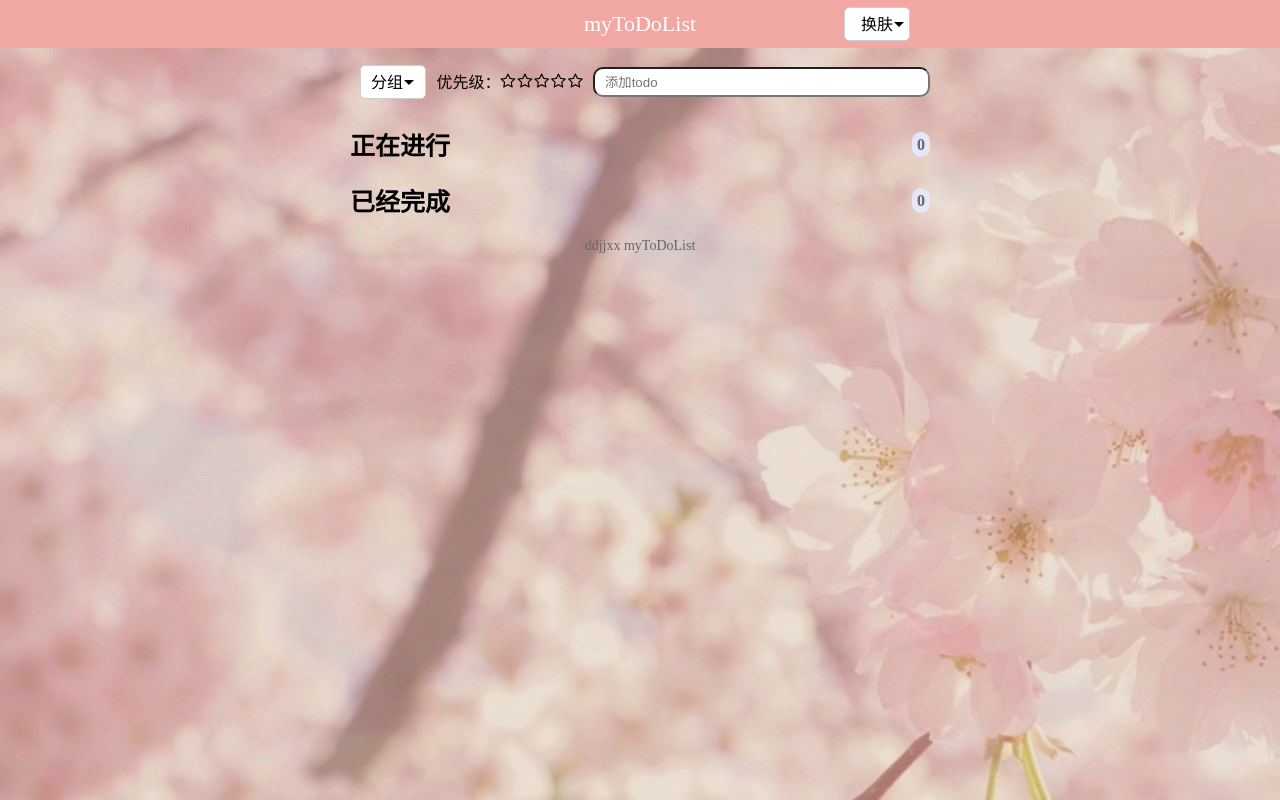
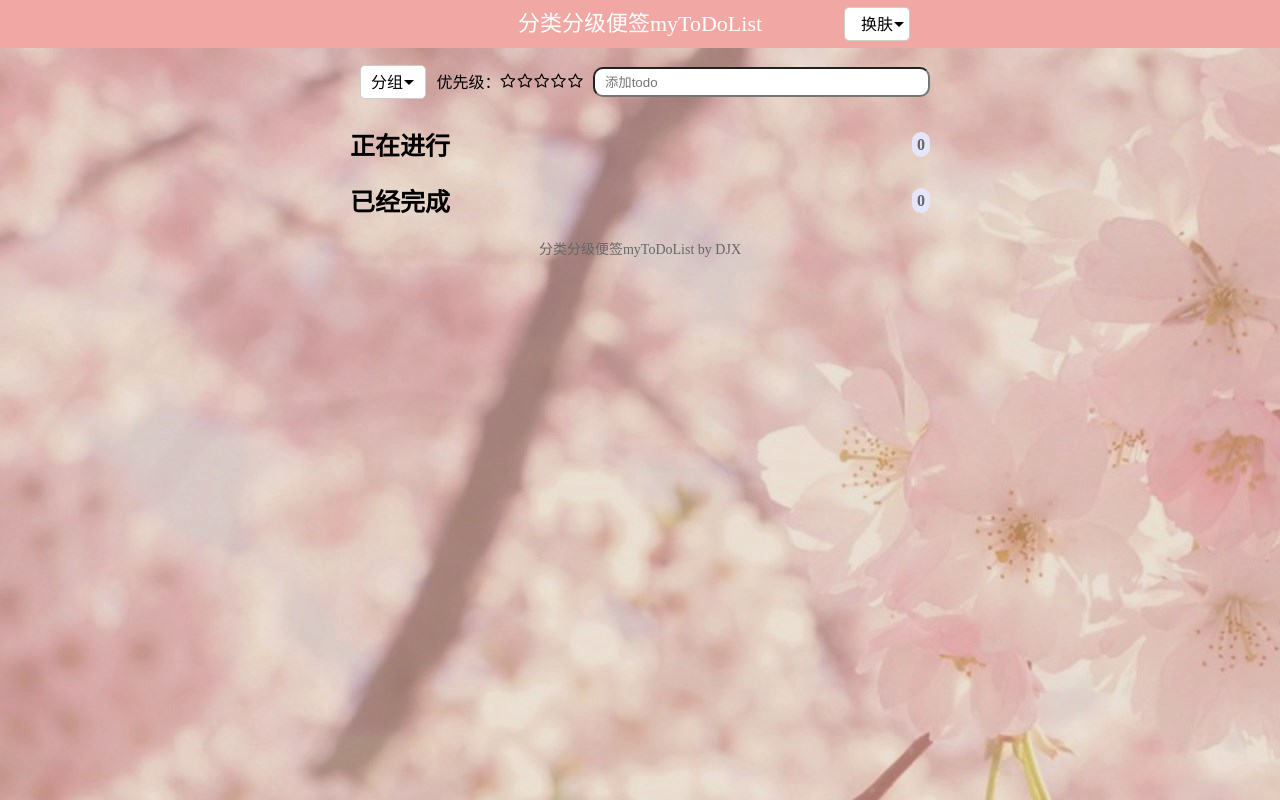
Before and after one commit to djxgood/djx_mytodolist, a plain HTML site: page index.html in a window 1280 px wide. Drawn offline with Linux system fonts and the light colour scheme; files whose address does not match are found by name.

Commit message:
Update index.html

```diff
--- a/index.html
+++ b/index.html
@@ -5,7 +5,7 @@
     <meta charset="UTF-8">
     <meta http-equiv="X-UA-Compatible" content="IE=edge">
     <meta name="viewport" content="width=device-width, initial-scale=1.0">
-    <title>myToDoList</title>
+    <title>分类分级便签myToDoList</title>
     <script src="js/jQuery.js"></script>
     <link rel="stylesheet" href="css/index.css">
     <script src="js/index.js"></script>
@@ -29,7 +29,7 @@
     <!-- 页头 -->
     <header>
         <section class="w">
-            <h1 class="logo">myToDoList
+            <h1 class="logo">分类分级便签myToDoList
                 <div class="group">
                     <div class="title"><i>换肤</i>
                         <div></div>
@@ -153,7 +153,7 @@
     </section>
     <!-- 页尾 -->
     <footer class="w">
-        ddjjxx myToDoList
+        分类分级便签myToDoList   by DJX
     </footer>
 </body>
 
```
